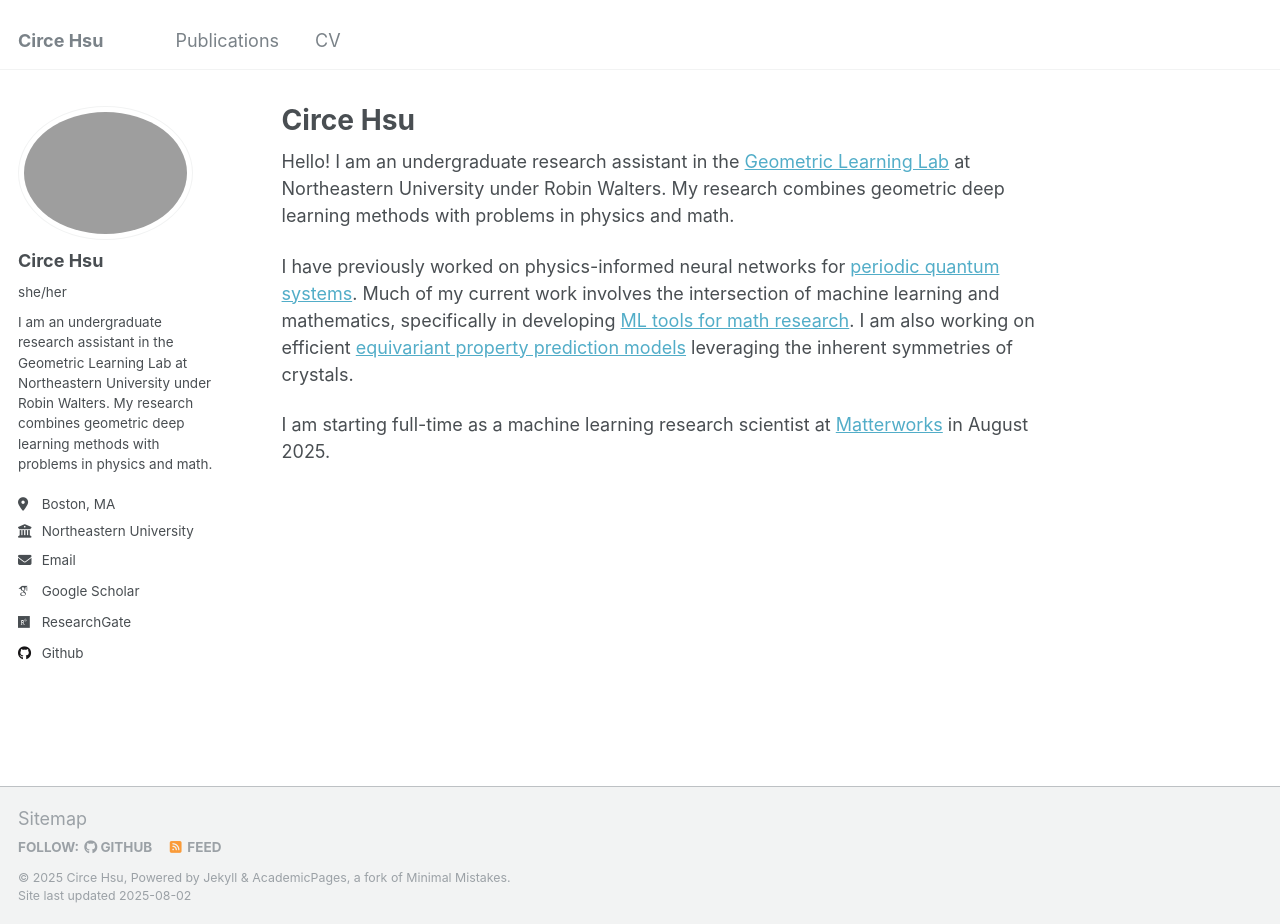
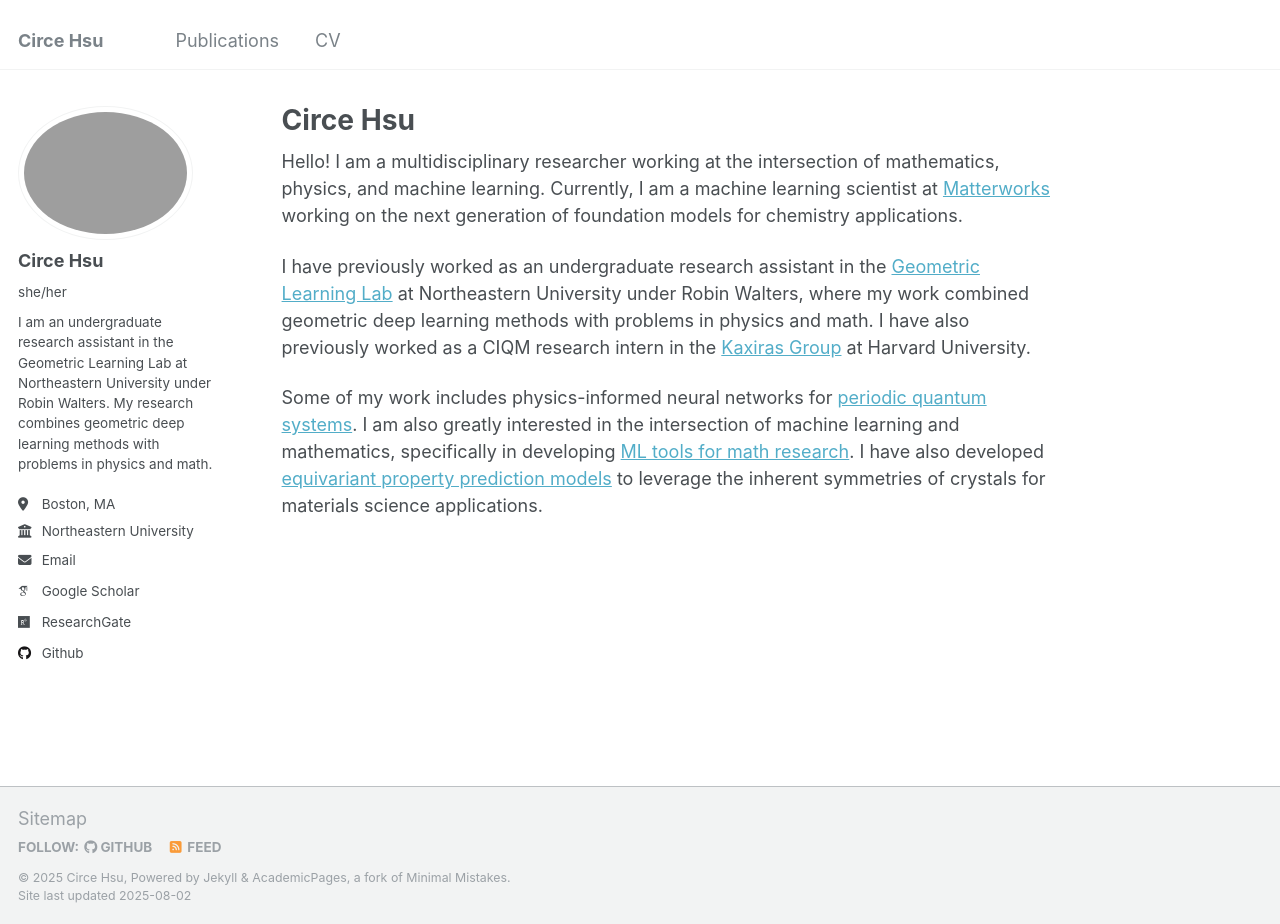
Before and after one commit to circee/circee.github.io, a Jekyll site: the page built from _pages/about.md, in a window 1280 px wide and 924 px high. Built offline with Jekyll 4.4.1, drawn with Linux system fonts in a browser that asks for light colours; some web fonts are replaced.

Commit message:
about update

```diff
--- a/_pages/about.md
+++ b/_pages/about.md
@@ -6,11 +6,13 @@ redirect_from:
   - /about/
   - /about.html
 ---
-Hello! I am an undergraduate research assistant in the [Geometric Learning Lab](https://robinwalters.com) at Northeastern University under Robin Walters. My research combines geometric deep learning methods with problems in physics and math.
+Hello! I am a multidisciplinary researcher working at the intersection of mathematics, physics, and machine learning. Currently, I am a machine learning scientist at [Matterworks](https://www.matterworks.ai/) working on the next generation of foundation models for chemistry applications.
 
-I have previously worked on physics-informed neural networks for [periodic quantum systems](https://ml4physicalsciences.github.io/2024/files/NeurIPS_ML4PS_2024_165.pdf). Much of my current work involves the intersection of machine learning and mathematics, specifically in developing [ML tools for math research](https://arxiv.org/abs/2501.09571). I am also working on efficient [equivariant property prediction models](https://github.com/circee/cv/blob/main/BosSym_2025_Relaxed_SEGNN_Poster-1.png) leveraging the inherent symmetries of crystals.
+I have previously worked as an undergraduate research assistant in the [Geometric Learning Lab](https://robinwalters.com) at Northeastern University under Robin Walters, where my work combined geometric deep learning methods with problems in physics and math. I have also previously worked as a CIQM research intern in the [Kaxiras Group](https://efthimioskaxiras.scholars.harvard.edu/) at Harvard University.
 
-I am starting full-time as a machine learning research scientist at [Matterworks](https://www.matterworks.ai/) in August 2025.
+Some of my work includes physics-informed neural networks for [periodic quantum systems](https://ml4physicalsciences.github.io/2024/files/NeurIPS_ML4PS_2024_165.pdf). I am also greatly interested in the intersection of machine learning and mathematics, specifically in developing [ML tools for math research](https://arxiv.org/abs/2501.09571). I have also developed [equivariant property prediction models](https://github.com/circee/cv/blob/main/BosSym_2025_Relaxed_SEGNN_Poster-1.png) to leverage the inherent symmetries of crystals for materials science applications.
+
+
 
 
 <!-- This is the front page of a website that is powered by the [Academic Pages template](https://github.com/academicpages/academicpages.github.io) and hosted on GitHub pages. [GitHub pages](https://pages.github.com) is a free service in which websites are built and hosted from code and data stored in a GitHub repository, automatically updating when a new commit is made to the repository. This template was forked from the [Minimal Mistakes Jekyll Theme](https://mmistakes.github.io/minimal-mistakes/) created by Michael Rose, and then extended to support the kinds of content that academics have: publications, talks, teaching, a portfolio, blog posts, and a dynamically-generated CV. You can fork [this template](https://github.com/academicpages/academicpages.github.io) right now, modify the configuration and markdown files, add your own PDFs and other content, and have your own site for free, with no ads! -->
```
